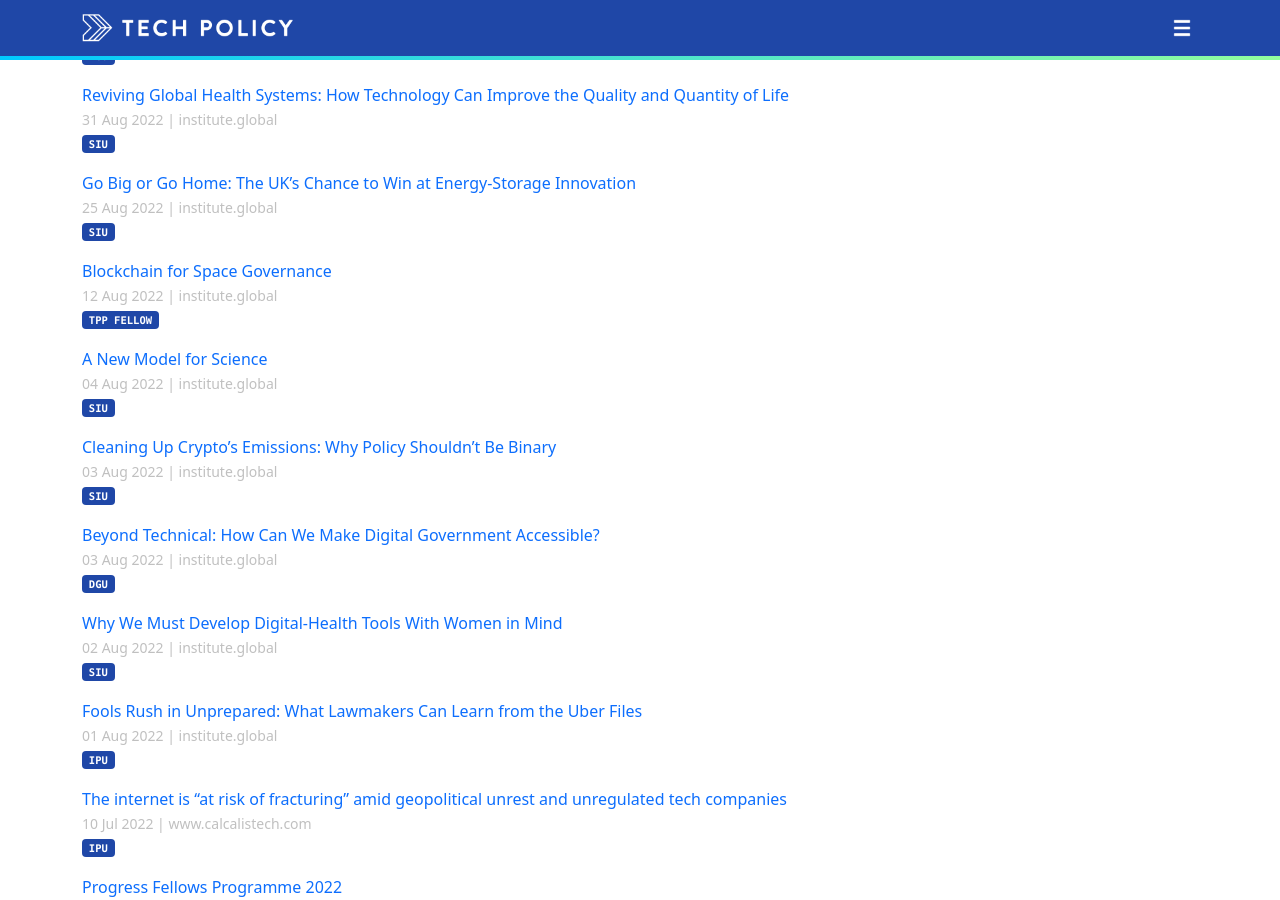
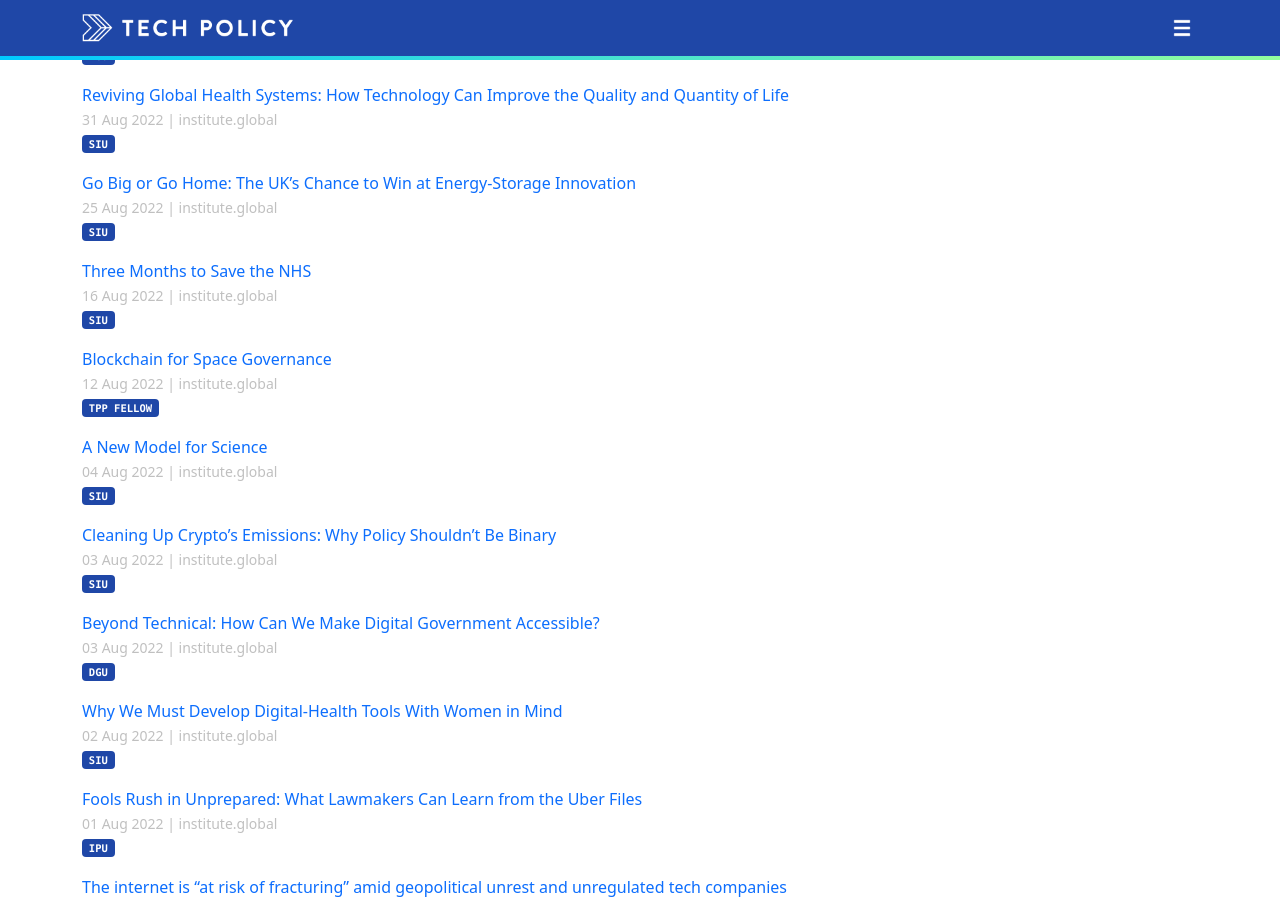
Before and after one commit to techpolicyio/techpolicyio.github.io, a Jekyll site: the page built from pages/home.md, in a window 1280 px wide and 900 px high, scrolled down 1204 px. Built offline with Jekyll 4.4.1, drawn with Linux system fonts in a browser that asks for light colours.

Commit message:
Update links.yml

```diff
--- a/_data/links.yml
+++ b/_data/links.yml
@@ -1492,6 +1492,10 @@
   url: https://institute.global/policy/technology-and-future-britain-ten-uncomfortable-truths-policymakers
   date: 2022-09-26
   unit: tpp
+- title: "Three Months to Save the NHS"
+  url: https://institute.global/policy/three-months-save-nhs
+  date: 2022-08-16
+  unit: siu
 - title: "Why Politicians Should Be Talking About Food"
   url: https://institute.global/policy/why-politicians-should-be-talking-about-food
   date: 2022-09-29
```
